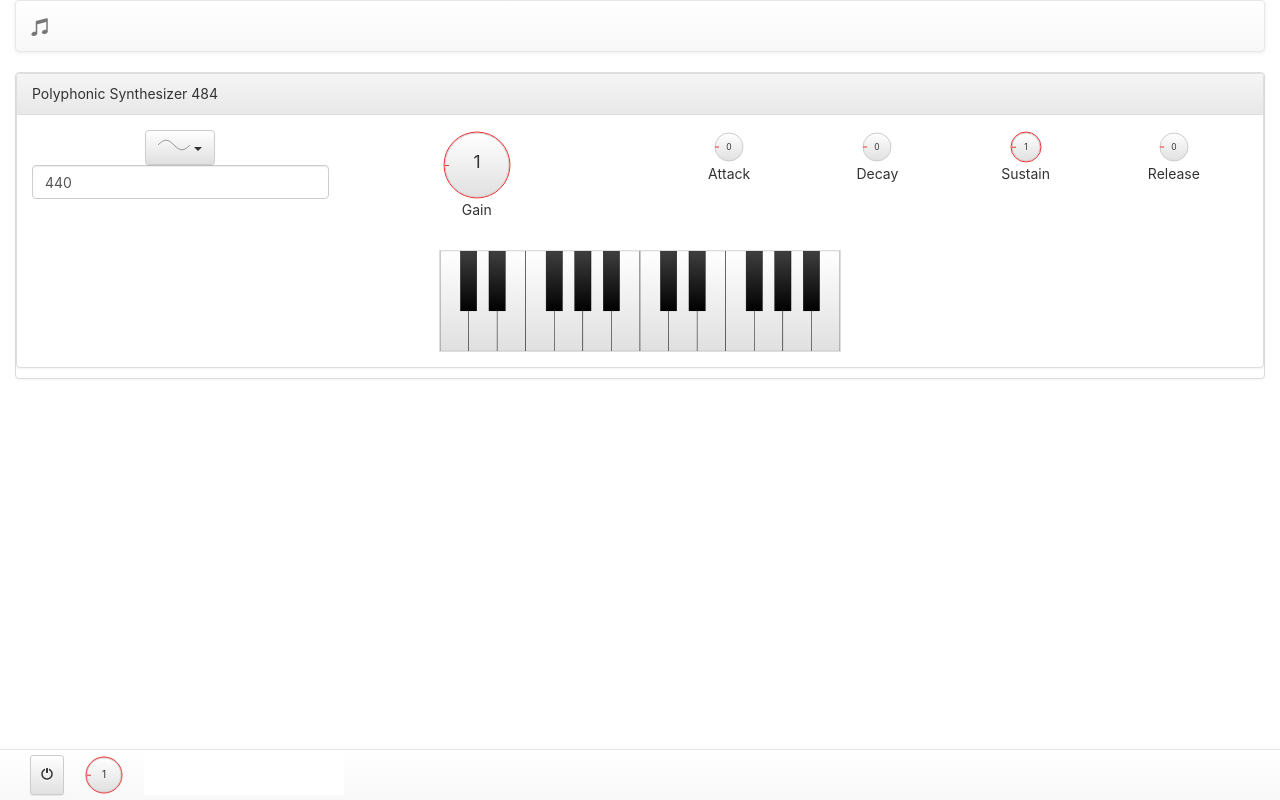
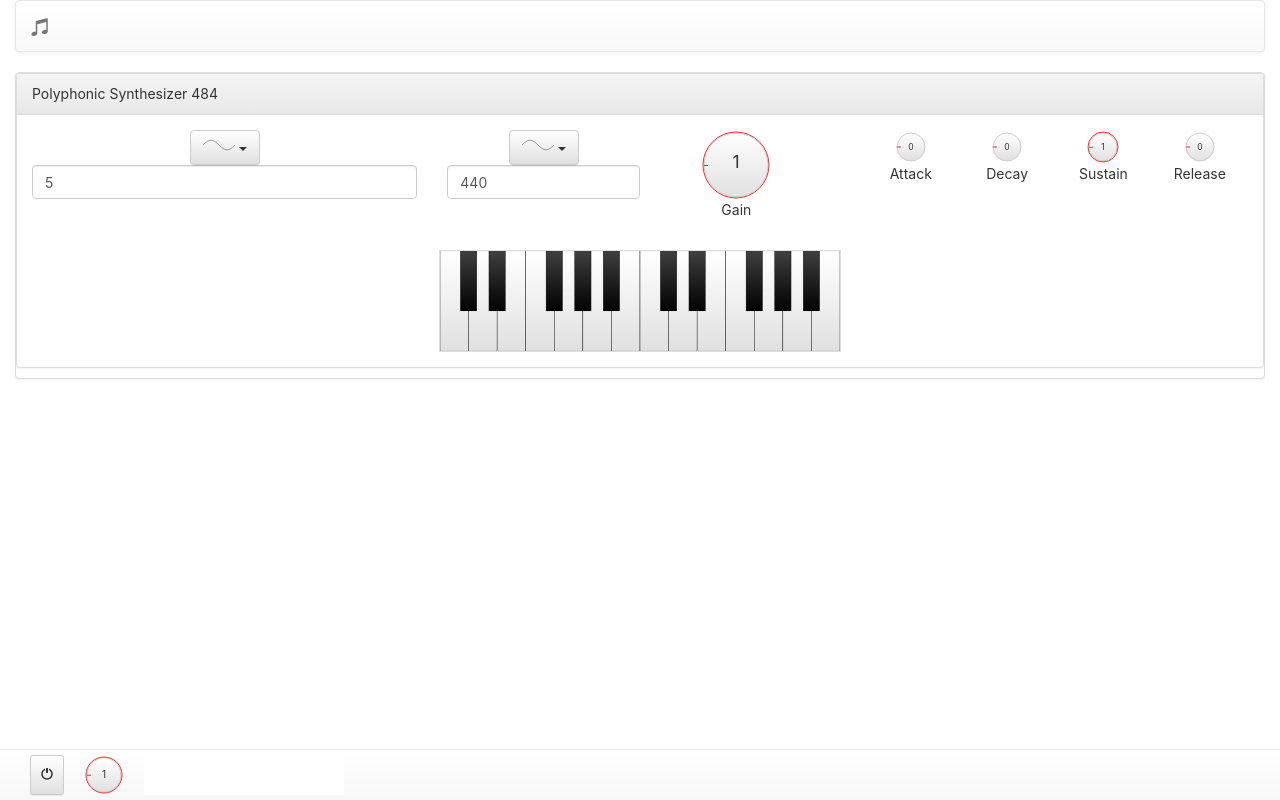
Before and after one commit to alexiusp/audioapi-playground, a React (Create React App) app: page / in a window 1280 px wide. Built offline with nearby package versions, Linux system fonts and the light colour scheme.

Commit message:
basic ui for lfo in polyphonic synth

```diff
--- a/src/models/base.ts
+++ b/src/models/base.ts
@@ -143,6 +143,8 @@ export interface IPolyphonicSynth extends OutputAudioDevice {
   envelope: IEnvelope;
   // oscillator to apply settings to voices
   oscillator: IOscillator;
+  // lfo to control the frequency of the oscillator
+  lfo: ILFO;
 }
 
 // union type of all existing instruments
--- a/src/models/instrumentsRack.ts
+++ b/src/models/instrumentsRack.ts
@@ -41,10 +41,11 @@ export class InstrumentsRack {
         // add instrument to map
         this.instruments.set(instrument.id, instrument);
         // register modules
-        const { envelope, keyboard, oscillator } = instrument;
+        const { envelope, keyboard, lfo, oscillator } = instrument;
         this.modules.set(envelope.id, envelope);
         this.modules.set(keyboard.id, keyboard);
         this.modules.set(oscillator.id, oscillator);
+        this.modules.set(lfo.id, lfo);
         break;
       }
     }
--- a/src/rack/instruments/polyphonicSynth.tsx
+++ b/src/rack/instruments/polyphonicSynth.tsx
@@ -9,6 +9,7 @@ import IState from '../../store/state';
 import { getInstrument, getModule } from '../../store/instruments/selectors';
 import Envelope from '../modules/Envelope';
 import Keyboard from '../modules/Keyboard';
+import LFO from '../modules/LFO';
 import Oscillator from '../modules/Oscillator';
 
 export interface OwnProps {
@@ -20,6 +21,7 @@ export interface Props extends OwnProps {
   envelope: ID;
   keyboard: ID;
   oscillator: ID;
+  lfo: ID;
 }
 
 export function PolyphonicSynth(props: Props) {
@@ -28,10 +30,13 @@ export function PolyphonicSynth(props: Props) {
       <Panel.Heading>{props.name} {props.id}</Panel.Heading>
       <Panel.Body>
         <Row>
-          <Col xs={6}>
+          <Col xs={4}>
+            <LFO id={props.lfo} />
+          </Col>
+          <Col xs={4}>
             <Oscillator id={props.oscillator} />
           </Col>
-          <Col xs={6}>
+          <Col xs={4}>
             <Envelope id={props.envelope} />
           </Col>
         </Row>
@@ -47,8 +52,9 @@ export const mapStateToProps = (state: IState, ownProps: OwnProps) => {
   const instrument = getInstrument(state, ownProps.id) as IInstrument;
   const modules = instrument.modules;
   let envelope: string = '';
+  let oscillator: string = '';
   let keyboard: string = '';
-  let oscillator: string = '';
+  let lfo: string = '';
   modules.forEach(id => {
     const module = getModule(state, id);
     switch (module.name) {
@@ -61,6 +67,9 @@ export const mapStateToProps = (state: IState, ownProps: OwnProps) => {
       case ModuleEnum.Oscillator:
         oscillator = id;
         break;
+      case ModuleEnum.LFO:
+        lfo = id;
+        break;
     }
   });
   return {
@@ -68,6 +77,7 @@ export const mapStateToProps = (state: IState, ownProps: OwnProps) => {
     envelope,
     keyboard,
     oscillator,
+    lfo,
   }
 }
 
--- /dev/null
+++ b/src/rack/modules/LFO.tsx
@@ -0,0 +1,58 @@
+import * as React from 'react';
+import { FormControl } from 'react-bootstrap';
+import { connect } from 'react-redux';
+import { Dispatch } from 'redux';
+
+import WaveSelector from '../../controls/waveSelector';
+import { ILFO } from '../../models/base';
+import { ID, Frequency, DataCallback } from '../../models/types';
+import { setTypeOscillatorModuleAction, setFrequencyOscillatorModuleAction } from '../../store/instruments/actions/oscillator';
+import { getModule } from '../../store/instruments/selectors';
+import IState from '../../store/state';
+
+export interface OwnProps {
+  id: ID
+}
+
+export interface Props extends OwnProps {
+  type: OscillatorType;
+  frequency: Frequency;
+  onSetOscType: DataCallback<OscillatorType>;
+  onChangeFrequency: React.FormEventHandler<FormControl>;
+}
+
+export function LFO(props: Props) {
+  return (
+    <div className="osc-controls">
+      <div>
+        <WaveSelector id={props.id} selected={props.type} onSelect={props.onSetOscType} />
+        <FormControl
+          type="number"
+          value={props.frequency}
+          onChange={props.onChangeFrequency} />
+      </div>
+    </div>
+  );
+}
+
+export const mapStateToProps = (state: IState, props: OwnProps) => {
+  const lfo = getModule(state, props.id) as ILFO;
+  const { type, frequency } = lfo;
+  return {
+    type,
+    frequency,
+  };
+}
+
+export const mapDispatchToProps = (dispatch: Dispatch, ownProps: OwnProps) => {
+  const id = ownProps.id;
+  return {
+    onSetOscType: (type: OscillatorType) => dispatch(setTypeOscillatorModuleAction(id, type)),
+    onChangeFrequency: (e: React.FormEvent<FormControl>) => {
+      const freq = parseFloat((e.target as HTMLInputElement).value);
+      dispatch(setFrequencyOscillatorModuleAction(id, freq));
+    },
+  }
+}
+
+export default connect(mapStateToProps, mapDispatchToProps)(LFO);
--- a/src/rack/modules/module.tsx
+++ b/src/rack/modules/module.tsx
@@ -8,6 +8,7 @@ import IState from '../../store/state';
 
 import Envelope from './Envelope';
 import Keyboard from './Keyboard';
+import LFO from './LFO';
 import Oscillator from './Oscillator';
 
 export interface OwnProps {
@@ -28,7 +29,7 @@ export function Module(props: Props) {
     case ModuleEnum.MidiKeyboard:
       return (<Keyboard id={props.id} />);
     case ModuleEnum.LFO:
-      return (<div id={props.id} >LFO</div>);
+      return (<LFO id={props.id} />);
   }
   return <div>Unknown module</div>
 }
--- a/src/store/instruments/normalizer.ts
+++ b/src/store/instruments/normalizer.ts
@@ -11,11 +11,11 @@ export function normalizeInstrument(instrument: Instrument) {
       } as IInstrument;
     }
     case InstrumentEnum.PolyphonicSynth: {
-      const { id, name, envelope, keyboard, oscillator } = instrument;
+      const { id, name, envelope, keyboard, lfo, oscillator } = instrument;
       return {
         id,
         name,
-        modules: [envelope.id, keyboard.id, oscillator.id],
+        modules: [envelope.id, keyboard.id, lfo.id, oscillator.id],
       } as IInstrument;
     }
     case InstrumentEnum.EnvelopedOscillatorLfo: {
```
